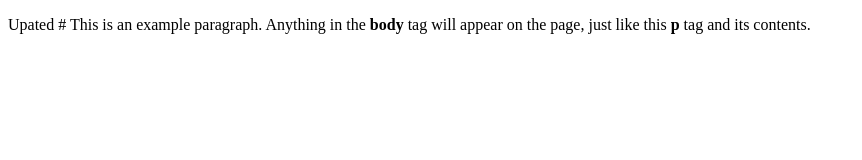
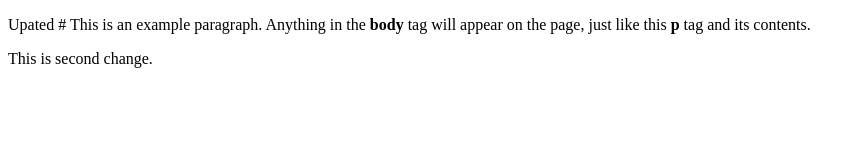
Before and after one commit to nasser-rashed/Apollo, a plain HTML site: page index.html in a window 1280 px wide. Shown: the whole page, without its empty margins (0-862 px from the left). Drawn offline with Linux system fonts and the light colour scheme.

Commit message:
second change

```diff
--- a/index.html
+++ b/index.html
@@ -5,5 +5,6 @@
   </head>
   <body>
     <p> Upated #  This is an example paragraph. Anything in the <strong>body</strong> tag will appear on the page, just like this <strong>p</strong> tag and its contents.</p>
+    <p> This is second change. </p>
   </body>
 </html>
```
